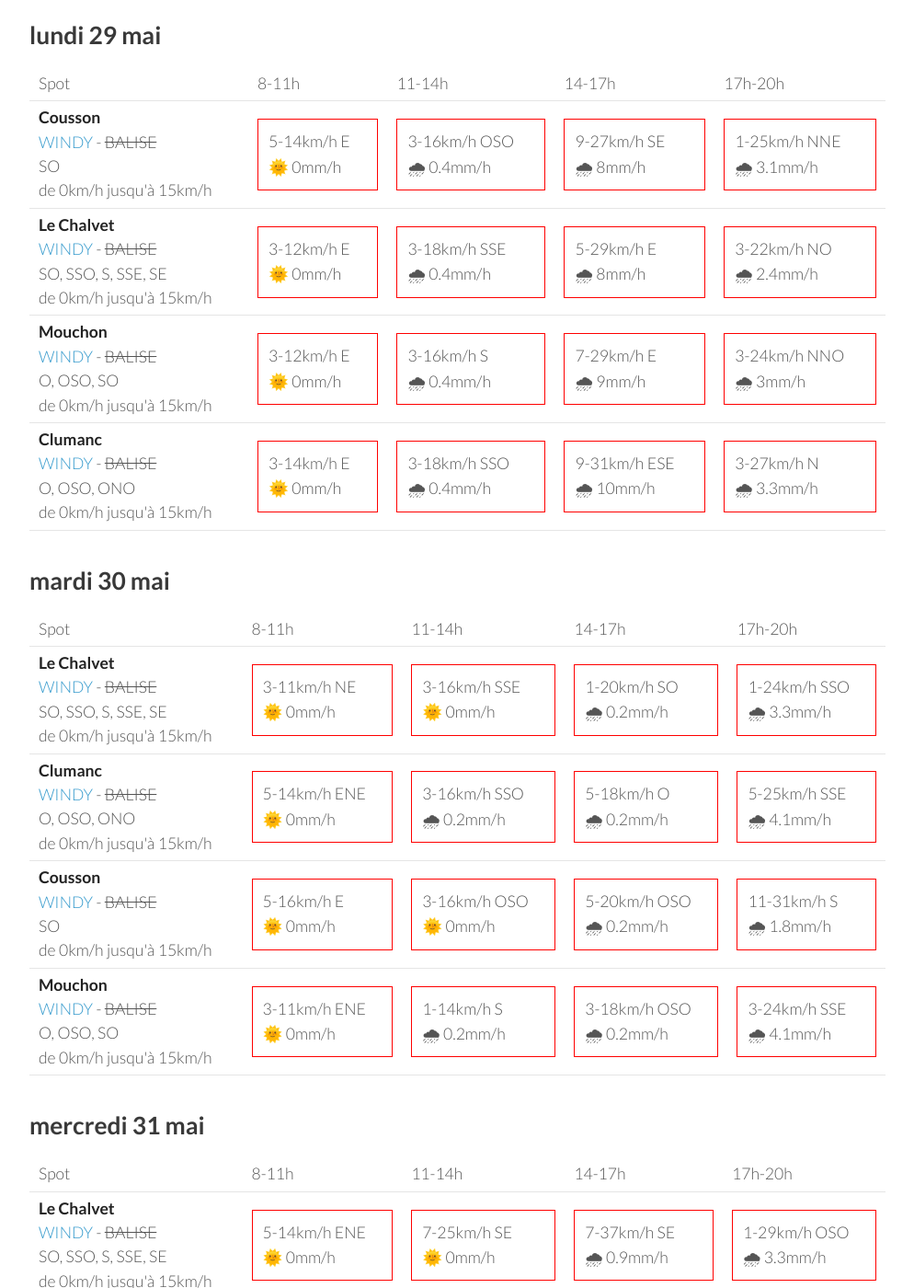
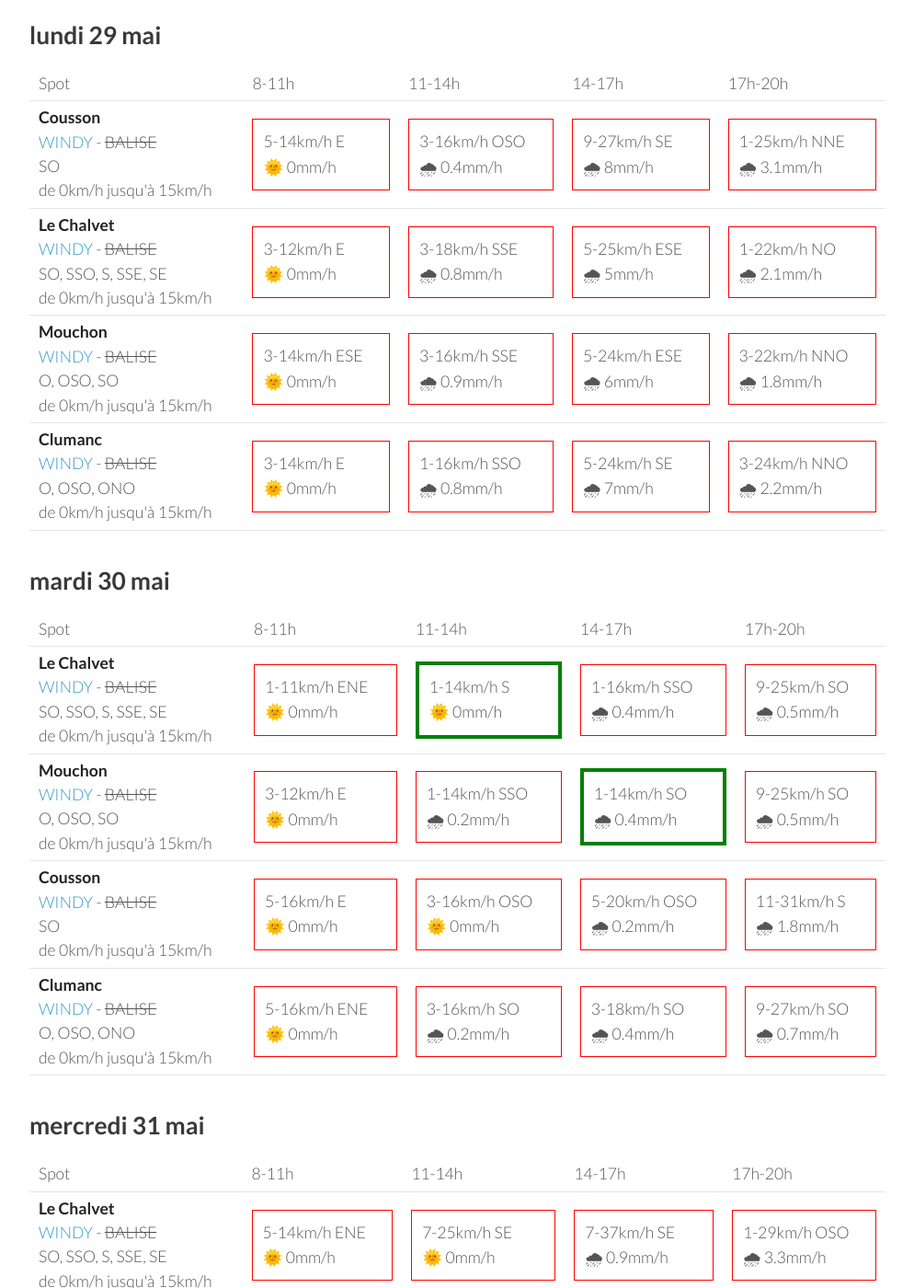
Before and after one commit to parapente-dans-le-nord/parapente-dans-le-nord.github.io, a Jekyll site: the page built from saint_andre.markdown, in a window 1280 px wide and 1400 px high, scrolled down 1442 px. Shown: the whole window at 92% size, without its empty margins (26-1020 px from the left). Built offline with Jekyll 4.4.1, drawn with Linux system fonts in a browser that asks for light colours; some of the changed text lies outside the part shown.

Commit message:
update index.markdown

```diff
--- a/saint_andre.markdown
+++ b/saint_andre.markdown
@@ -143,19 +143,19 @@ page mise à jour le samedi 27 mai 13:36
         <td><strong>Le Chalvet</strong><br><a href="https://windy.com/43.979/6.480?43.866,6.480,10,m:eSsaglX">WINDY</a> - <span class="no-balise"> BALISE </span><br> <span class="vent-favorable">SO, SSO, S, SSE, SE</span><br><span class="force-vent">de 0km/h jusqu'à 15km/h</span> </td>
 
             <td><div class="not-flyable"><p>3-12km/h E</p><p>🌞 0mm/h</p></div></td>
-            <td><div class="not-flyable"><p>3-18km/h SSE</p><p>🌧 0.4mm/h</p></div></td>
-            <td><div class="not-flyable"><p>5-29km/h E</p><p>🌧 8mm/h</p></div></td>
-            <td><div class="not-flyable"><p>3-22km/h NO</p><p>🌧 2.4mm/h</p></div></td>
+            <td><div class="not-flyable"><p>3-18km/h SSE</p><p>🌧 0.8mm/h</p></div></td>
+            <td><div class="not-flyable"><p>5-25km/h ESE</p><p>🌧 5mm/h</p></div></td>
+            <td><div class="not-flyable"><p>1-22km/h NO</p><p>🌧 2.1mm/h</p></div></td>
 
 
     </tr>
 <tr>
         <td><strong>Mouchon</strong><br><a href="https://windy.com/43.992/6.424?43.878,6.425,10,m:eSuaglR">WINDY</a> - <span class="no-balise"> BALISE </span><br> <span class="vent-favorable">O, OSO, SO</span><br><span class="force-vent">de 0km/h jusqu'à 15km/h</span> </td>
 
-            <td><div class="not-flyable"><p>3-12km/h E</p><p>🌞 0mm/h</p></div></td>
-            <td><div class="not-flyable"><p>3-16km/h S</p><p>🌧 0.4mm/h</p></div></td>
-            <td><div class="not-flyable"><p>7-29km/h E</p><p>🌧 9mm/h</p></div></td>
-            <td><div class="not-flyable"><p>3-24km/h NNO</p><p>🌧 3mm/h</p></div></td>
+            <td><div class="not-flyable"><p>3-14km/h ESE</p><p>🌞 0mm/h</p></div></td>
+            <td><div class="not-flyable"><p>3-16km/h SSE</p><p>🌧 0.9mm/h</p></div></td>
+            <td><div class="not-flyable"><p>5-24km/h ESE</p><p>🌧 6mm/h</p></div></td>
+            <td><div class="not-flyable"><p>3-22km/h NNO</p><p>🌧 1.8mm/h</p></div></td>
 
 
     </tr>
@@ -163,9 +163,9 @@ page mise à jour le samedi 27 mai 13:36
         <td><strong>Clumanc</strong><br><a href="https://windy.com/44.027/6.402?43.914,6.403,10,m:eSxaglP">WINDY</a> - <span class="no-balise"> BALISE </span><br> <span class="vent-favorable">O, OSO, ONO</span><br><span class="force-vent">de 0km/h jusqu'à 15km/h</span> </td>
 
             <td><div class="not-flyable"><p>3-14km/h E</p><p>🌞 0mm/h</p></div></td>
-            <td><div class="not-flyable"><p>3-18km/h SSO</p><p>🌧 0.4mm/h</p></div></td>
-            <td><div class="not-flyable"><p>9-31km/h ESE</p><p>🌧 10mm/h</p></div></td>
-            <td><div class="not-flyable"><p>3-27km/h N</p><p>🌧 3.3mm/h</p></div></td>
+            <td><div class="not-flyable"><p>1-16km/h SSO</p><p>🌧 0.8mm/h</p></div></td>
+            <td><div class="not-flyable"><p>5-24km/h SE</p><p>🌧 7mm/h</p></div></td>
+            <td><div class="not-flyable"><p>3-24km/h NNO</p><p>🌧 2.2mm/h</p></div></td>
 
 
     </tr>
@@ -188,20 +188,20 @@ page mise à jour le samedi 27 mai 13:36
 <tr>
         <td><strong>Le Chalvet</strong><br><a href="https://windy.com/43.979/6.480?43.866,6.480,10,m:eSsaglX">WINDY</a> - <span class="no-balise"> BALISE </span><br> <span class="vent-favorable">SO, SSO, S, SSE, SE</span><br><span class="force-vent">de 0km/h jusqu'à 15km/h</span> </td>
 
-            <td><div class="not-flyable"><p>3-11km/h NE</p><p>🌞 0mm/h</p></div></td>
-            <td><div class="not-flyable"><p>3-16km/h SSE</p><p>🌞 0mm/h</p></div></td>
-            <td><div class="not-flyable"><p>1-20km/h SO</p><p>🌧 0.2mm/h</p></div></td>
-            <td><div class="not-flyable"><p>1-24km/h SSO</p><p>🌧 3.3mm/h</p></div></td>
+            <td><div class="not-flyable"><p>1-11km/h ENE</p><p>🌞 0mm/h</p></div></td>
+            <td><div class="flyable"><p>1-14km/h S</p><p>🌞 0mm/h</p></div></td>
+            <td><div class="not-flyable"><p>1-16km/h SSO</p><p>🌧 0.4mm/h</p></div></td>
+            <td><div class="not-flyable"><p>9-25km/h SO</p><p>🌧 0.5mm/h</p></div></td>
 
 
     </tr>
 <tr>
-        <td><strong>Clumanc</strong><br><a href="https://windy.com/44.027/6.402?43.914,6.403,10,m:eSxaglP">WINDY</a> - <span class="no-balise"> BALISE </span><br> <span class="vent-favorable">O, OSO, ONO</span><br><span class="force-vent">de 0km/h jusqu'à 15km/h</span> </td>
+        <td><strong>Mouchon</strong><br><a href="https://windy.com/43.992/6.424?43.878,6.425,10,m:eSuaglR">WINDY</a> - <span class="no-balise"> BALISE </span><br> <span class="vent-favorable">O, OSO, SO</span><br><span class="force-vent">de 0km/h jusqu'à 15km/h</span> </td>
 
-            <td><div class="not-flyable"><p>5-14km/h ENE</p><p>🌞 0mm/h</p></div></td>
-            <td><div class="not-flyable"><p>3-16km/h SSO</p><p>🌧 0.2mm/h</p></div></td>
-            <td><div class="not-flyable"><p>5-18km/h O</p><p>🌧 0.2mm/h</p></div></td>
-            <td><div class="not-flyable"><p>5-25km/h SSE</p><p>🌧 4.1mm/h</p></div></td>
+            <td><div class="not-flyable"><p>3-12km/h E</p><p>🌞 0mm/h</p></div></td>
+            <td><div class="not-flyable"><p>1-14km/h SSO</p><p>🌧 0.2mm/h</p></div></td>
+            <td><div class="flyable"><p>1-14km/h SO</p><p>🌧 0.4mm/h</p></div></td>
+            <td><div class="not-flyable"><p>9-25km/h SO</p><p>🌧 0.5mm/h</p></div></td>
 
 
     </tr>
@@ -216,12 +216,12 @@ page mise à jour le samedi 27 mai 13:36
 
     </tr>
 <tr>
-        <td><strong>Mouchon</strong><br><a href="https://windy.com/43.992/6.424?43.878,6.425,10,m:eSuaglR">WINDY</a> - <span class="no-balise"> BALISE </span><br> <span class="vent-favorable">O, OSO, SO</span><br><span class="force-vent">de 0km/h jusqu'à 15km/h</span> </td>
+        <td><strong>Clumanc</strong><br><a href="https://windy.com/44.027/6.402?43.914,6.403,10,m:eSxaglP">WINDY</a> - <span class="no-balise"> BALISE </span><br> <span class="vent-favorable">O, OSO, ONO</span><br><span class="force-vent">de 0km/h jusqu'à 15km/h</span> </td>
 
-            <td><div class="not-flyable"><p>3-11km/h ENE</p><p>🌞 0mm/h</p></div></td>
-            <td><div class="not-flyable"><p>1-14km/h S</p><p>🌧 0.2mm/h</p></div></td>
-            <td><div class="not-flyable"><p>3-18km/h OSO</p><p>🌧 0.2mm/h</p></div></td>
-            <td><div class="not-flyable"><p>3-24km/h SSE</p><p>🌧 4.1mm/h</p></div></td>
+            <td><div class="not-flyable"><p>5-16km/h ENE</p><p>🌞 0mm/h</p></div></td>
+            <td><div class="not-flyable"><p>3-16km/h SO</p><p>🌧 0.2mm/h</p></div></td>
+            <td><div class="not-flyable"><p>3-18km/h SO</p><p>🌧 0.4mm/h</p></div></td>
+            <td><div class="not-flyable"><p>9-27km/h SO</p><p>🌧 0.7mm/h</p></div></td>
 
 
     </tr>
```
Also changed, not shown: other parts of saint_andre.markdown (+1 -1 lines).
